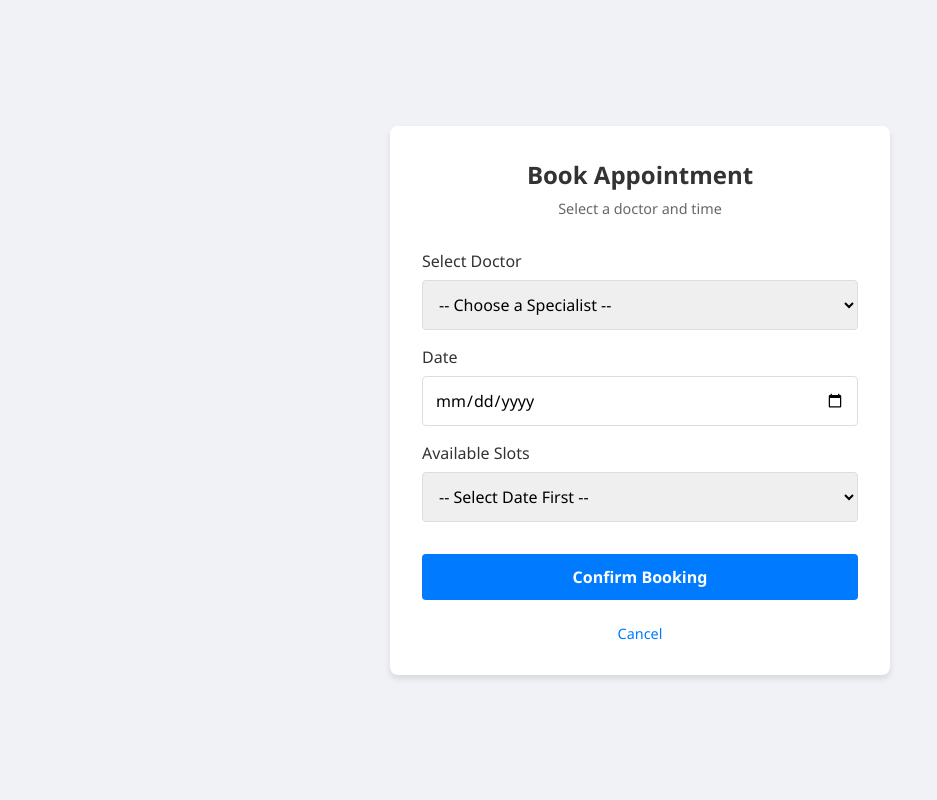
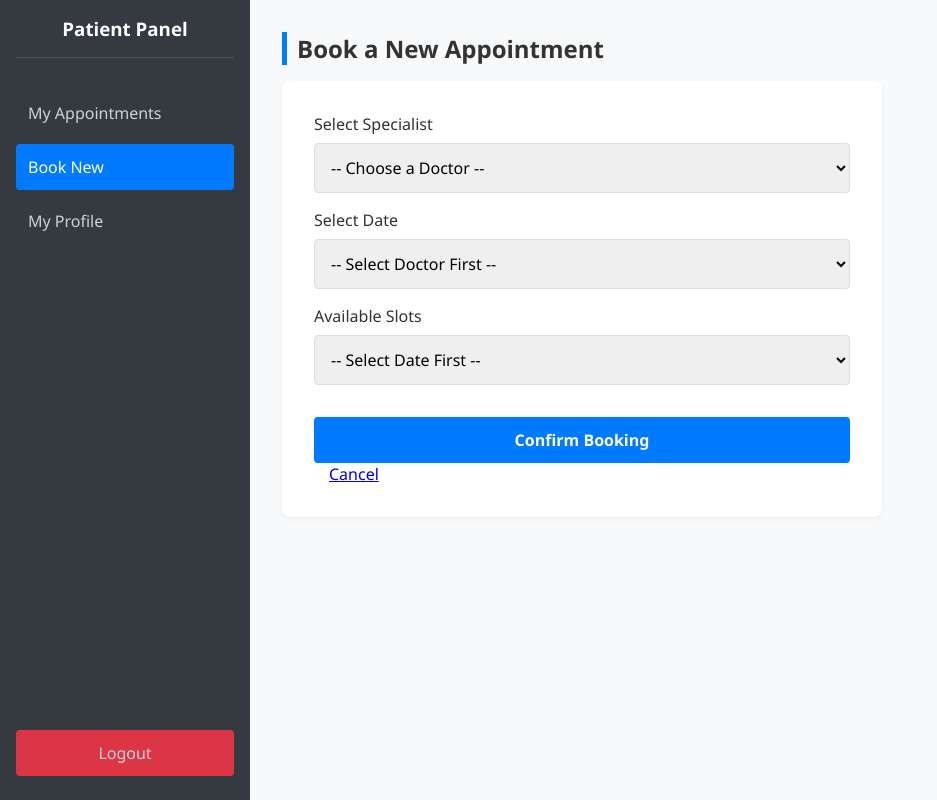
Before and after one commit to rafidabrar47/appointment-scheduler, a PHP site: page /views/book_appointment.php in a window 1280 px wide. Shown: the whole page, without its empty margins (0-937 px from the left). Run offline with PHP 8.4, Linux system fonts and the light colour scheme; the template is opened without the code that fills it, so the values that code supplies are empty.

Commit message:
Improvement done for form pages (T-01)

```diff
--- a/views/book_appointment.php
+++ b/views/book_appointment.php
@@ -1,22 +1,41 @@
 <!DOCTYPE html>
 <html lang="en">
 <head>
-    <title>Book Appointment</title>
+    <title>Book Appointment - TechSpace</title>
     <link rel="stylesheet" href="assets/css/style.css">
+    <style>
+        .dashboard-form-container {
+            max-width: 600px;
+            background: white;
+            padding: 2rem;
+            border-radius: 8px;
+            box-shadow: 0 2px 5px rgba(0,0,0,0.05);
+        }
+    </style>
 </head>
 <body>
-    <div class="auth-container" style="max-width: 500px;">
-        <div class="auth-header">
-            <h2>Book Appointment</h2>
-            <p>Select a doctor and time</p>
+    <style>body { display: block; }</style>
+
+    <div class="dashboard-container">
+
+        <div class="sidebar">
+            <h3>Patient Panel</h3>
+            <a href="index.php?action=dashboard_patient">My Appointments</a>
+            <a href="index.php?action=book_appointment" class="active">Book New</a>
+            <a href="index.php?action=profile">My Profile</a>
+            <a href="index.php?action=logout" class="logout-btn">Logout</a>
         </div>
 
+        <div class="main-content">
+            <h2 class="section-title">Book a New Appointment</h2>
+
+            <div class="dashboard-form-container">
                 <form action="index.php?action=book_submit" method="POST">
 
                     <div class="form-group">
-                <label>Select Doctor</label>
-                <select name="doctor_id" class="form-control" required>
-                    <option value="">-- Choose a Specialist --</option>
+                        <label>Select Specialist</label>
+                        <select name="doctor_id" id="doctorSelect" class="form-control" required>
+                            <option value="">-- Choose a Doctor --</option>
                             <?php foreach ($doctors as $doc): ?>
                                 <option value="<?php echo $doc['user_id']; ?>">
                                     <?php echo htmlspecialchars($doc['full_name']); ?> (<?php echo htmlspecialchars($doc['specialization']); ?>)
@@ -26,67 +45,87 @@
                     </div>
 
                     <div class="form-group">
-                <label>Date</label>
-                <input type="date" name="date" class="form-control" required min="<?php echo date('Y-m-d'); ?>">
+                        <label>Select Date</label>
+                        <select name="date" id="dateSelect" class="form-control" required>
+                            <option value="">-- Select Doctor First --</option>
+                        </select>
                     </div>
 
                     <div class="form-group">
                         <label>Available Slots</label>
-                <select name="time" class="form-control" required>
+                        <select name="time" id="timeSelect" class="form-control" required>
                             <option value="">-- Select Date First --</option>
                         </select>
                     </div>
 
                     <button type="submit" class="btn-primary">Confirm Booking</button>
-
-            <div class="auth-footer">
-                <a href="index.php?action=dashboard_patient">Cancel</a>
+                    <a href="index.php?action=dashboard_patient" style="margin-left: 15px;">Cancel</a>
+                </form>
             </div>
-        </form>
+        </div>
     </div>
 
     <script>
-    const dateInput = document.querySelector('input[name="date"]');
-    const doctorSelect = document.querySelector('select[name="doctor_id"]');
-    const timeSelect = document.querySelector('select[name="time"]');
+    const docSelect = document.getElementById('doctorSelect');
+    const dateSelect = document.getElementById('dateSelect');
+    const timeSelect = document.getElementById('timeSelect');
 
-    // Function to fetch slots
-    function fetchSlots() {
-        const date = dateInput.value;
-        const doctorId = doctorSelect.value;
+    // 1. When Doctor changes -> Fetch Dates
+    docSelect.addEventListener('change', function() {
+        const doctorId = this.value;
 
-        // Only run if both Doctor and Date are selected
-        if(date && doctorId) {
-            // Show "Loading..." text
+        // Reset subsequent dropdowns
+        dateSelect.innerHTML = '<option>Loading dates...</option>';
+        timeSelect.innerHTML = '<option value="">-- Select Date First --</option>';
+
+        if(doctorId) {
+            fetch(`index.php?action=api_get_dates&doctor_id=${doctorId}`)
+                .then(res => res.json())
+                .then(data => {
+                    dateSelect.innerHTML = '<option value="">-- Select Available Date --</option>';
+                    if(data.length === 0) {
+                        dateSelect.innerHTML += '<option disabled>No availability found</option>';
+                    } else {
+                        data.forEach(d => {
+                            dateSelect.innerHTML += `<option value="${d}">${d}</option>`;
+                        });
+                    }
+                })
+                .catch(err => {
+                    console.error(err);
+                    dateSelect.innerHTML = '<option disabled>Error loading dates</option>';
+                });
+        } else {
+            dateSelect.innerHTML = '<option value="">-- Select Doctor First --</option>';
+        }
+    });
+
+    // 2. When Date changes -> Fetch Time Slots
+    dateSelect.addEventListener('change', function() {
+        const date = this.value;
+        const doctorId = docSelect.value;
+
         timeSelect.innerHTML = '<option>Loading slots...</option>';
 
-            // Call your new API
+        if(date && doctorId) {
             fetch(`index.php?action=api_get_slots&doctor_id=${doctorId}&date=${date}`)
-                .then(response => response.json())
+                .then(res => res.json())
                 .then(data => {
-                    // Reset the dropdown
                     timeSelect.innerHTML = '<option value="">-- Select Time --</option>';
-
                     if(data.length === 0) {
                         timeSelect.innerHTML += '<option disabled>No slots available</option>';
                     } else {
-                        // Loop through the slots (e.g., "10:00 AM", "10:15 AM")
                         data.forEach(slot => {
-                            // The backend sends readable time, we use it for both value and display
                             timeSelect.innerHTML += `<option value="${slot}">${slot}</option>`;
                         });
                     }
                 })
-                .catch(error => {
-                    console.error('Error:', error);
+                .catch(err => {
+                    console.error(err);
                     timeSelect.innerHTML = '<option disabled>Error loading slots</option>';
                 });
         }
-    }
-
-    // Listen for changes on Date or Doctor
-    dateInput.addEventListener('change', fetchSlots);
-    doctorSelect.addEventListener('change', fetchSlots);
+    });
     </script>
 </body>
 </html>
```
Also changed, not shown: views/admin_user_form.php (+30 -7 lines), views/doctor_availability.php (+26 -14 lines), views/profile.php (+37 -18 lines). Lines whose indentation alone changed are shown as unchanged.
